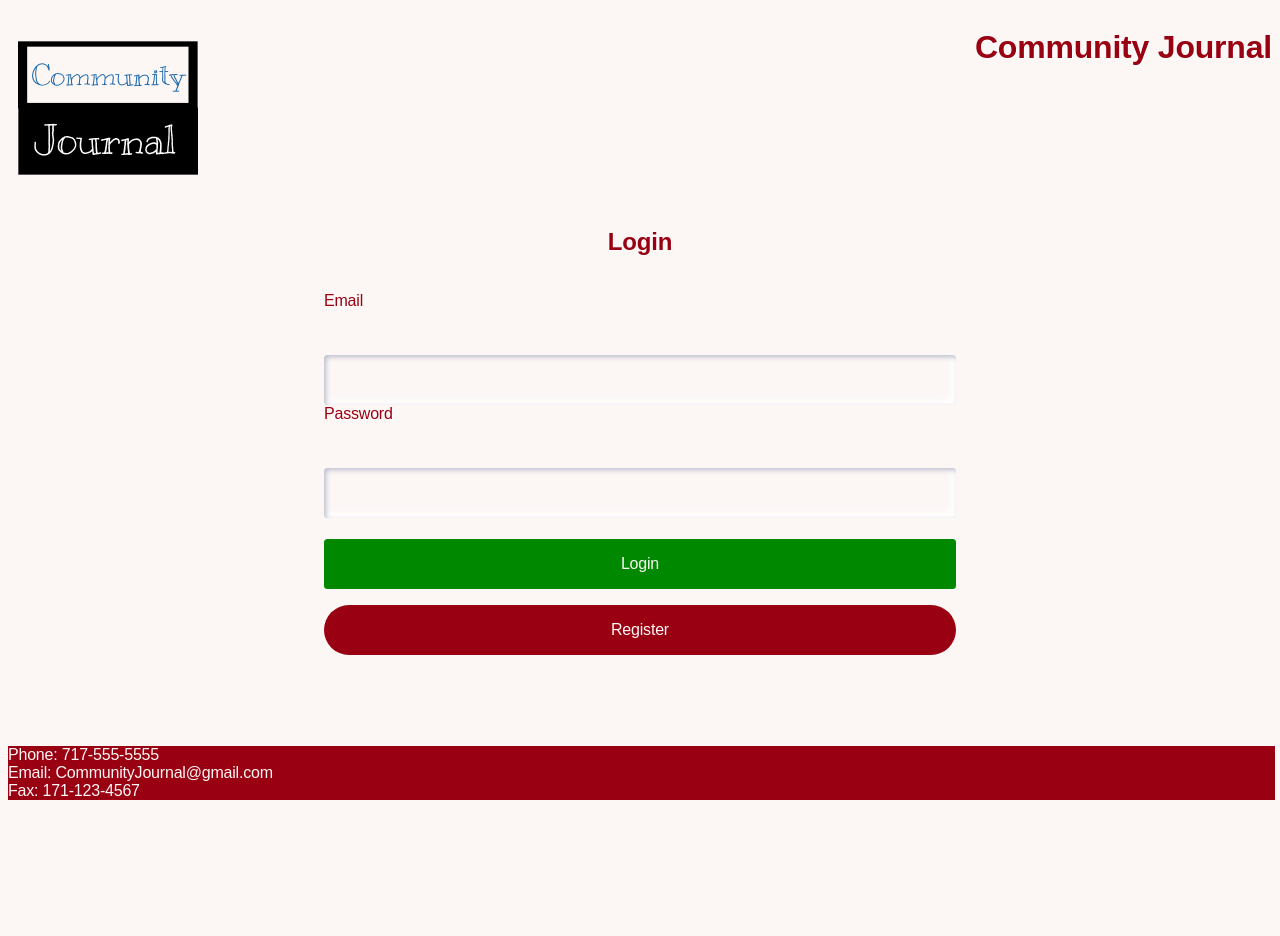
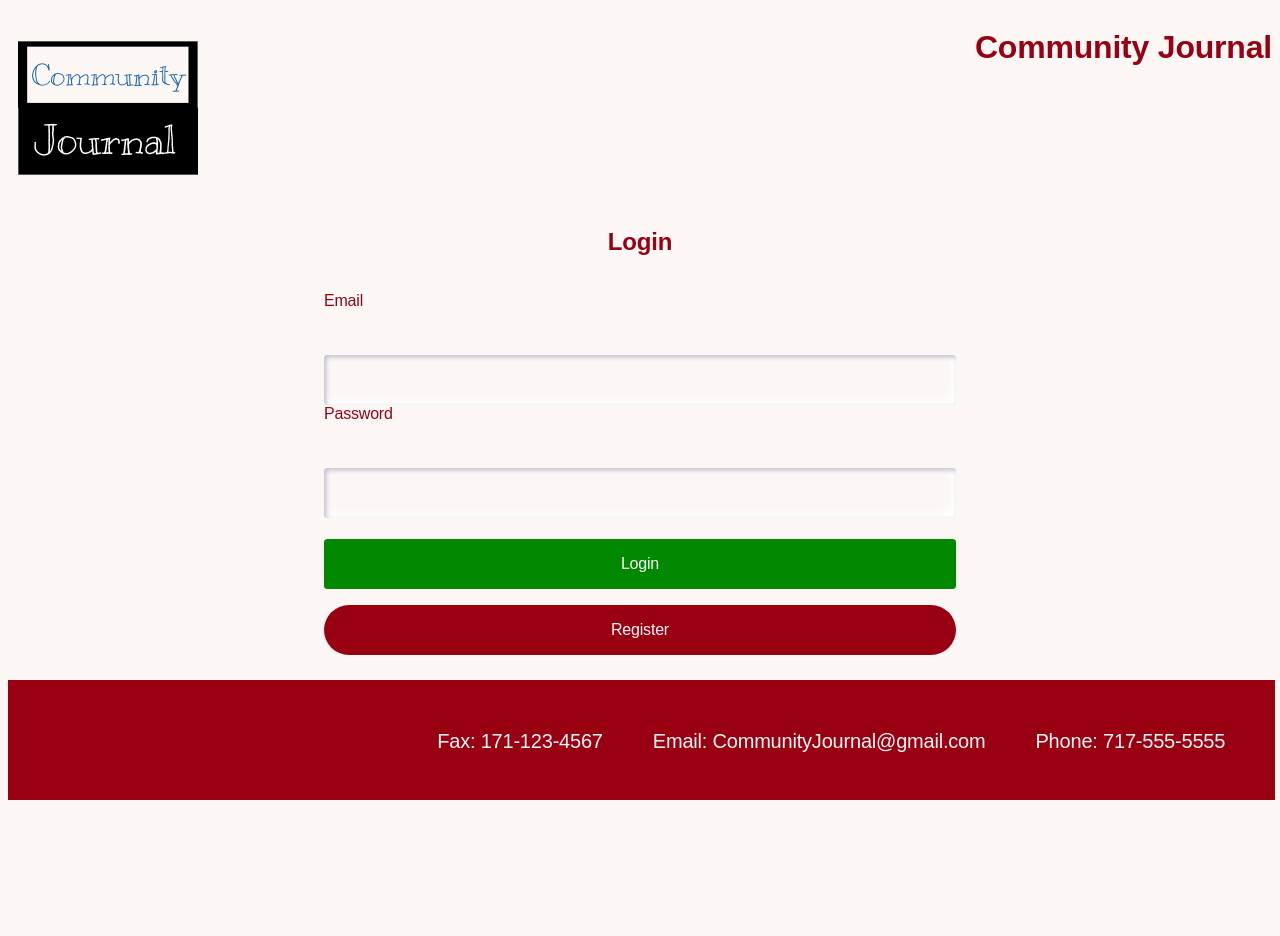
Before and after one commit to briangx92/Community-Journal, a PHP site: page /Community-Journal/verfication/index.php in a window 1280 px wide. Before the commit the page ends 800 px from the top, so only its background shows below. Run offline with PHP 8.4, Linux system fonts and the light colour scheme; style sheets or scripts are compiled from the project's sources.

Commit message:
Fixed the Footer on the index page -> It does not overlap with anything

```diff
--- a/css/main.scss
+++ b/css/main.scss
@@ -1,3 +1,8 @@
+body {
+  min-height: 100%;
+  padding-bottom:120px;
+}
+
 body, html {
   background-color:#FCF6F5FF;
 }
@@ -142,25 +147,6 @@ button {
   width: 75%;
 }
 
-.login-footer {
-  background-color: #990011FF;
-  margin-top: 100px;
-  bottom: 0;
-  position: absolute;
-  width: 99%;
-}
-
-footer ul li {
-  color: #FCF6F5FF;
-  list-style: none;
-  text-align: right;
-  margin-right: 50px;
-}
-
-footer {
-  background-color: #990011FF;
-}
-
 header nav ul a {
   float: left;
 }
@@ -208,3 +194,24 @@ li a:hover:not(.on) {
   height: 100px;
   width: 100px;
 }
+
+.login-footer {
+  background-color: #990011FF;
+  bottom: 0;
+  position: fixed;
+  width: 99%;
+  height: 120px;
+;}
+
+footer ul li {
+  color: #FCF6F5FF;
+  list-style: none;
+  padding-top: 50px;
+  padding-right: 50px;
+  font-size: 20px;
+  float: right;
+}
+
+footer {
+  background-color: #990011FF;
+}
--- a/verfication/index.php
+++ b/verfication/index.php
@@ -50,12 +50,9 @@ require '../include/login.php';
 
 <footer class = 'login-footer'>
   <ul>
-    <li>Phone: 717-555-5555</li>
-    <br>
+    <li>Phone: 717-555-5555 </li>
     <li>Email: CommunityJournal@gmail.com</li>
-    <br>
     <li>Fax: 171-123-4567</li>
-    <br>
   </ul>
 </footer>
 
```
